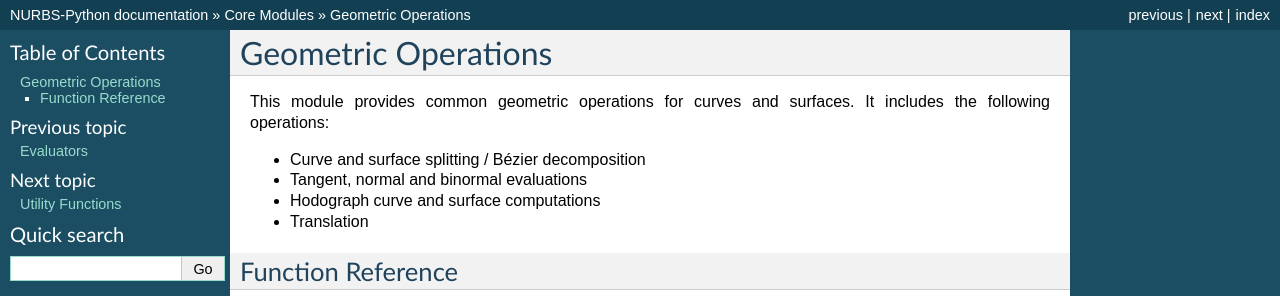
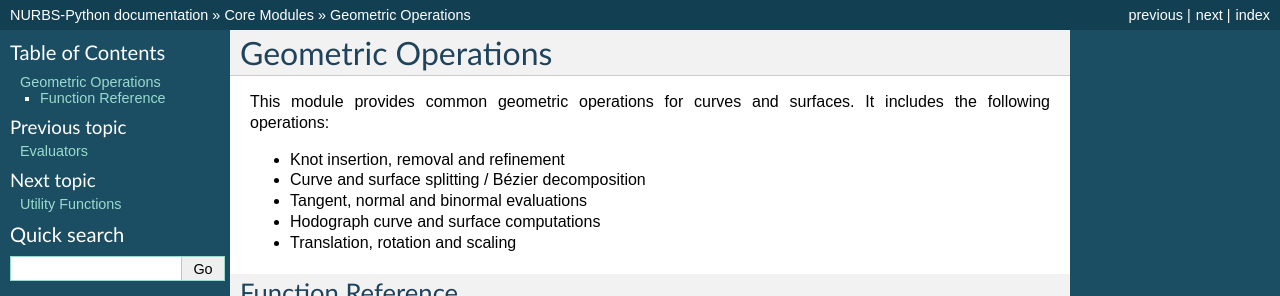
Before and after one commit to orbingol/NURBS-Python, a Sphinx documentation site: the page built from docs/module_operations.rst, in a window 1280 px wide, cut to the strip 0-296 px from the top of the page. Built offline with Sphinx 7.4.7, drawn with Linux system fonts in a browser that asks for light colours; formulas are drawn with MathJax 3.

Commit message:
Update operations module doc pages [skip ci]

```diff
--- a/docs/module_operations.rst
+++ b/docs/module_operations.rst
@@ -3,10 +3,11 @@
 
 This module provides common geometric operations for curves and surfaces. It includes the following operations:
 
+* Knot insertion, removal and refinement
 * Curve and surface splitting / Bézier decomposition
 * Tangent, normal and binormal evaluations
 * Hodograph curve and surface computations
-* Translation
+* Translation, rotation and scaling
 
 Function Reference
 ==================
```
